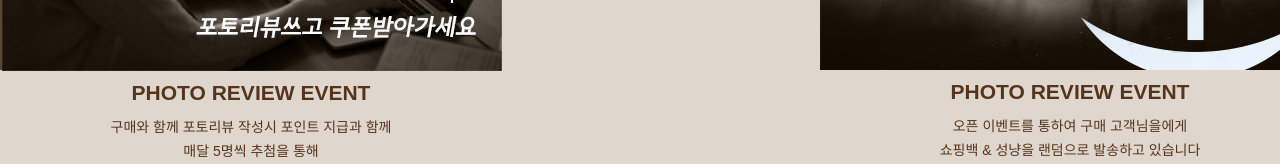
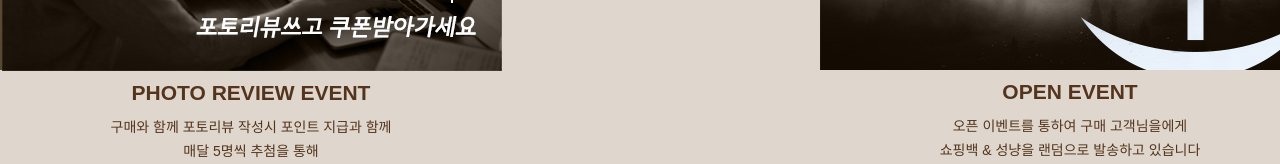
Before and after one commit to wnsgh1350/ANTONE, a plain HTML site: page EVENT.html in a window 1280 px wide. Shown: the part 776-940 px from the top of the page. Drawn offline with Linux system fonts and the light colour scheme.

Commit message:
Add files via upload

```diff
--- a/EVENT.html
+++ b/EVENT.html
@@ -46,7 +46,7 @@
                 <ul>
                     <li>
                         <img src="./event_images/open_event.png" alt="open">
-                        <h2>PHOTO REVIEW EVENT</h2>
+                        <h2>OPEN EVENT</h2>
                         <p>오픈 이벤트를 통하여 구매 고객님을에게<br>쇼핑백 & 성냥을 랜덤으로 발송하고 있습니다<br>저희 안톤과 함께하여 주셔서 감사합니다.</p>
                     </li>
                 </ul>
```
